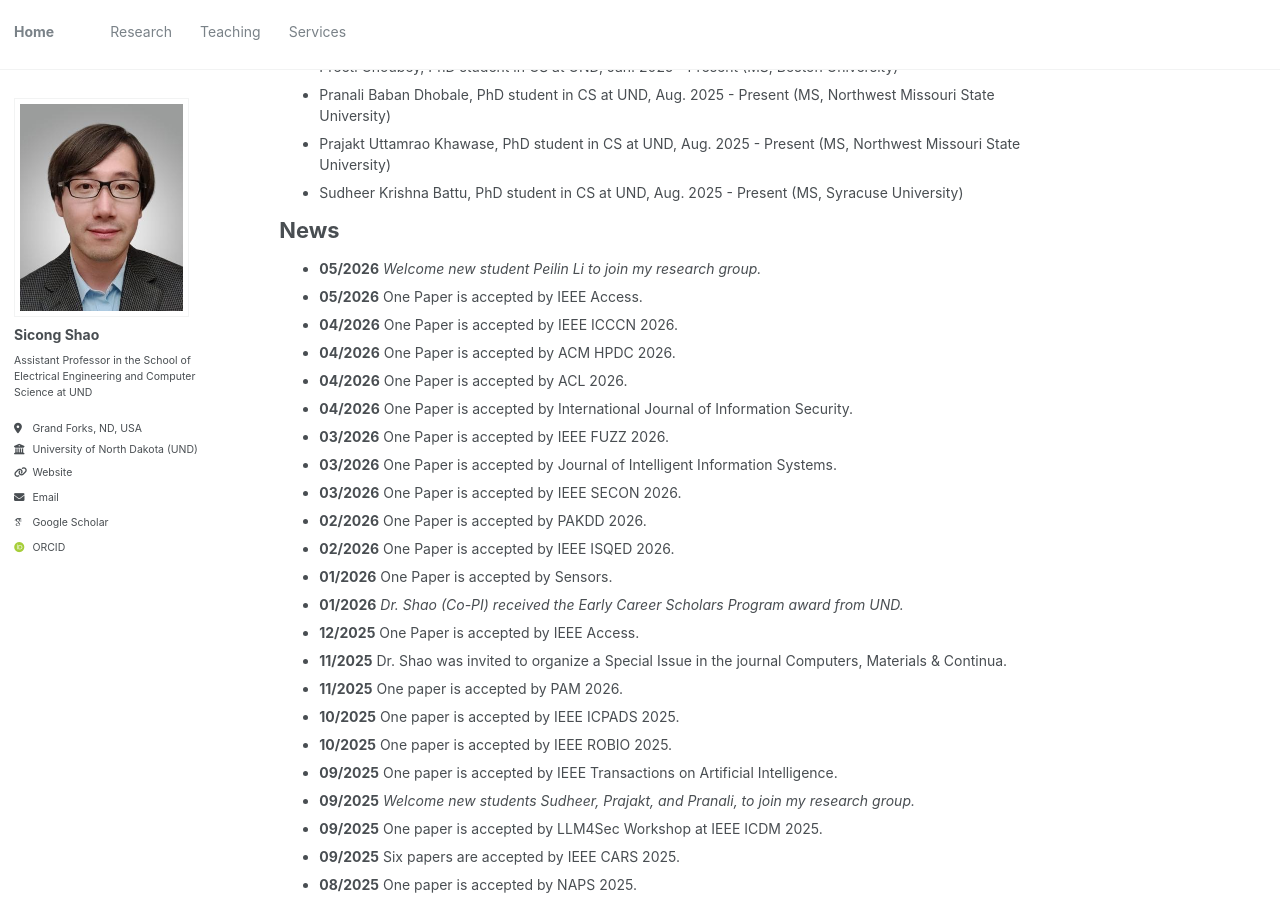
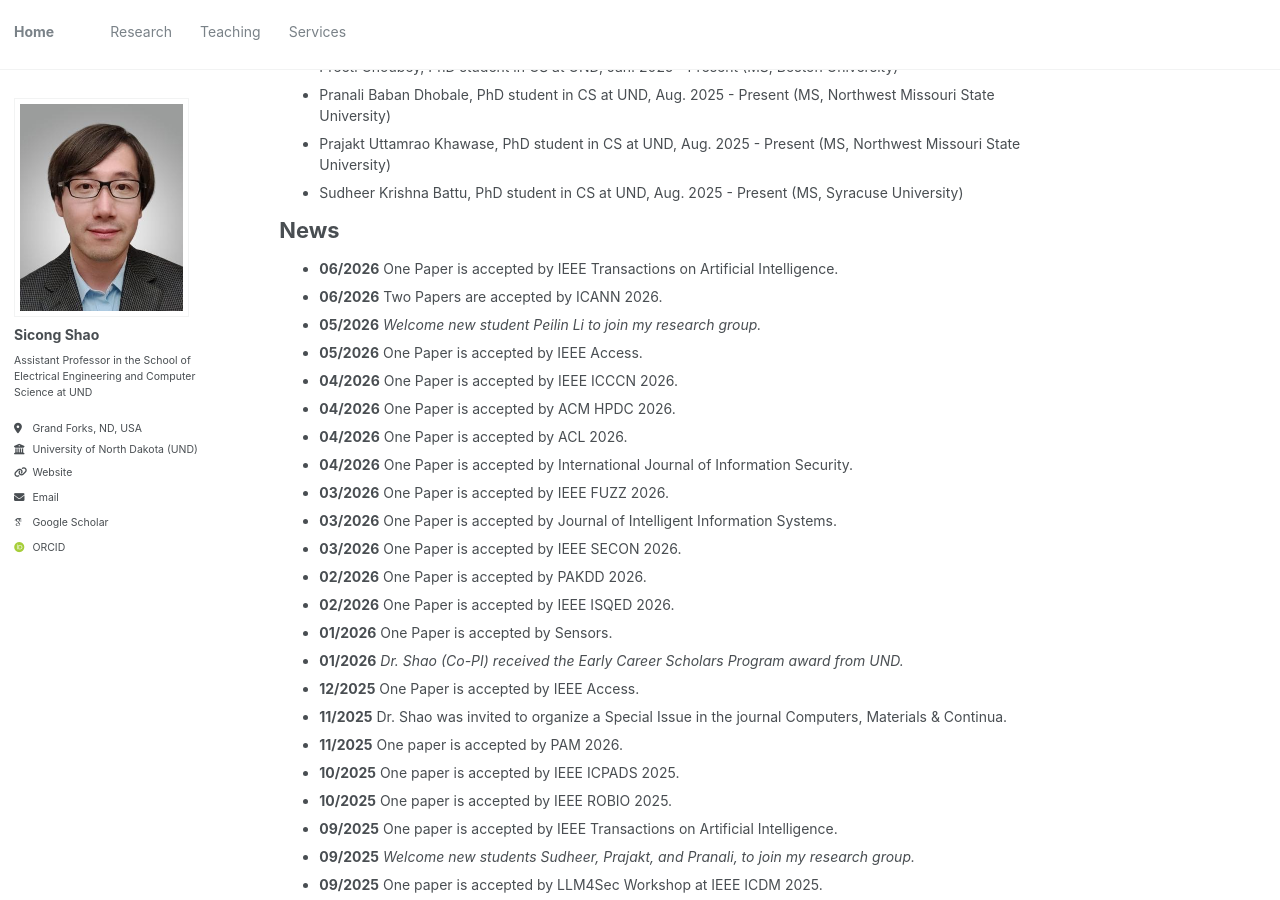
Before and after one commit to sicongshao/sicongshao.github.io, a Jekyll site: the page built from _pages/about.md, in a window 1280 px wide and 900 px high, scrolled down 550 px. Built offline with Jekyll 4.4.1, drawn with Linux system fonts in a browser that asks for light colours; some web fonts are replaced.

Commit message:
first commit

```diff
--- a/_pages/about.md
+++ b/_pages/about.md
@@ -33,8 +33,8 @@ Students
 
 News
 ======
-<!-- * **06/2026** One Paper is accepted by IEEE Transactions on Artificial Intelligence.
-* **06/2026** Two Papers are accepted by ICANN 2026. -->
+* **06/2026** One Paper is accepted by IEEE Transactions on Artificial Intelligence.
+* **06/2026** Two Papers are accepted by ICANN 2026.
 * **05/2026** *Welcome new student Peilin Li to join my research group.*
 * **05/2026** One Paper is accepted by IEEE Access.
 * **04/2026** One Paper is accepted by IEEE ICCCN 2026.
```
